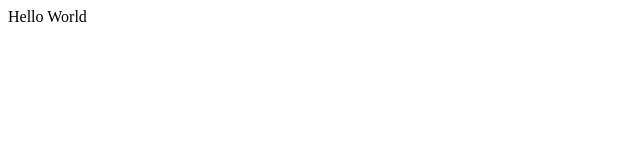
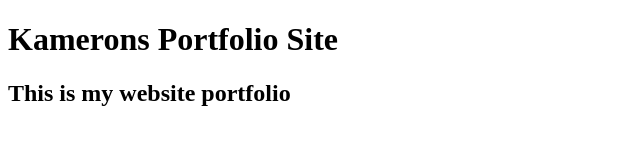
Before and after one commit to thisiskam/kameron-portfolio, a plain HTML site: page index.html in a window 1280 px wide. Shown: the whole page, without its empty margins (0-640 px from the left). Drawn offline with Linux system fonts and the light colour scheme.

```diff
--- a/index.html
+++ b/index.html
@@ -8,6 +8,7 @@
         <script src="script.js"></script>
     </head>
     <body>
-        Hello World
+        <h1>Kamerons Portfolio Site</h1>
+        <h2>This is my website portfolio</h2>
     </body>
 </html>
```
